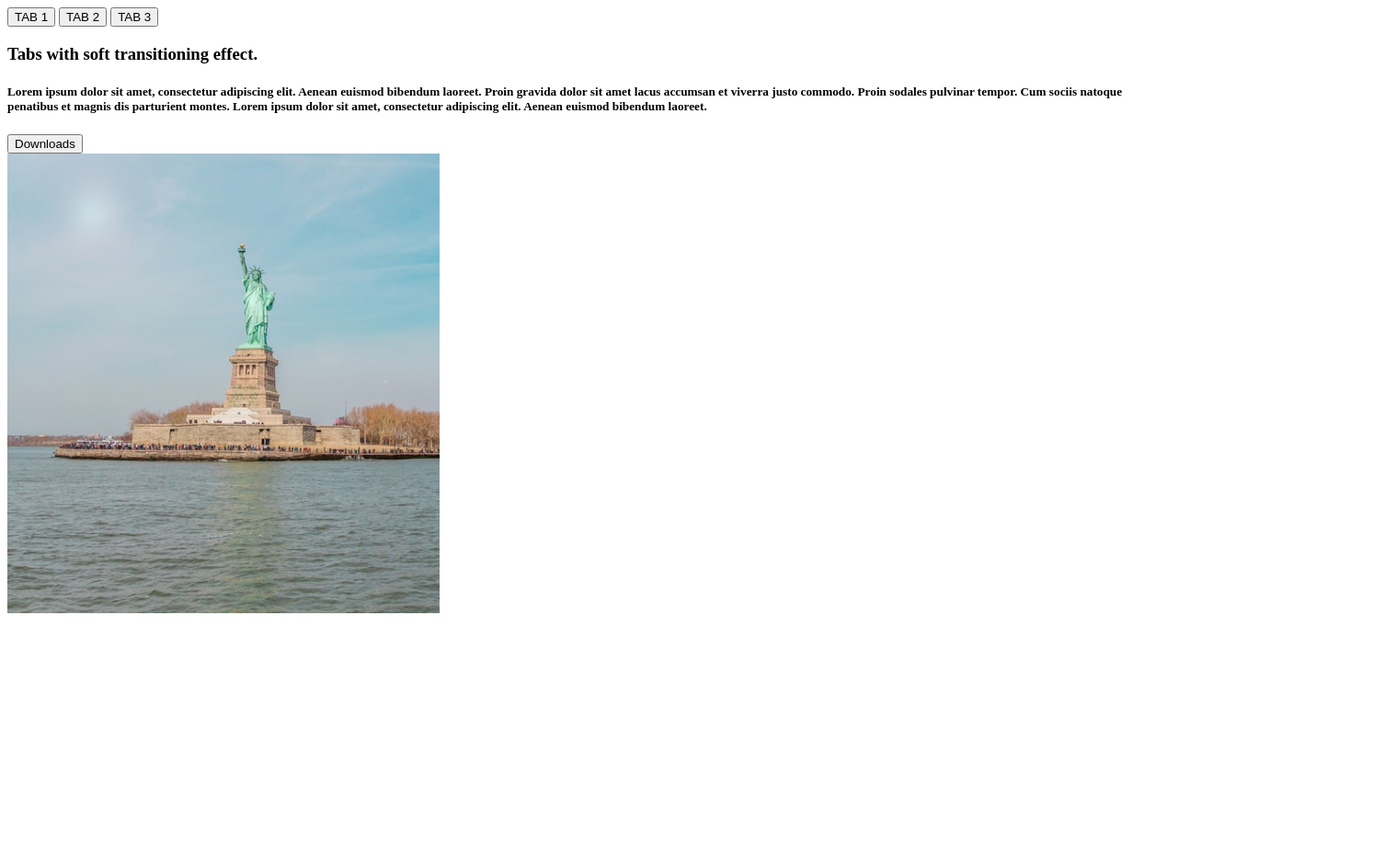
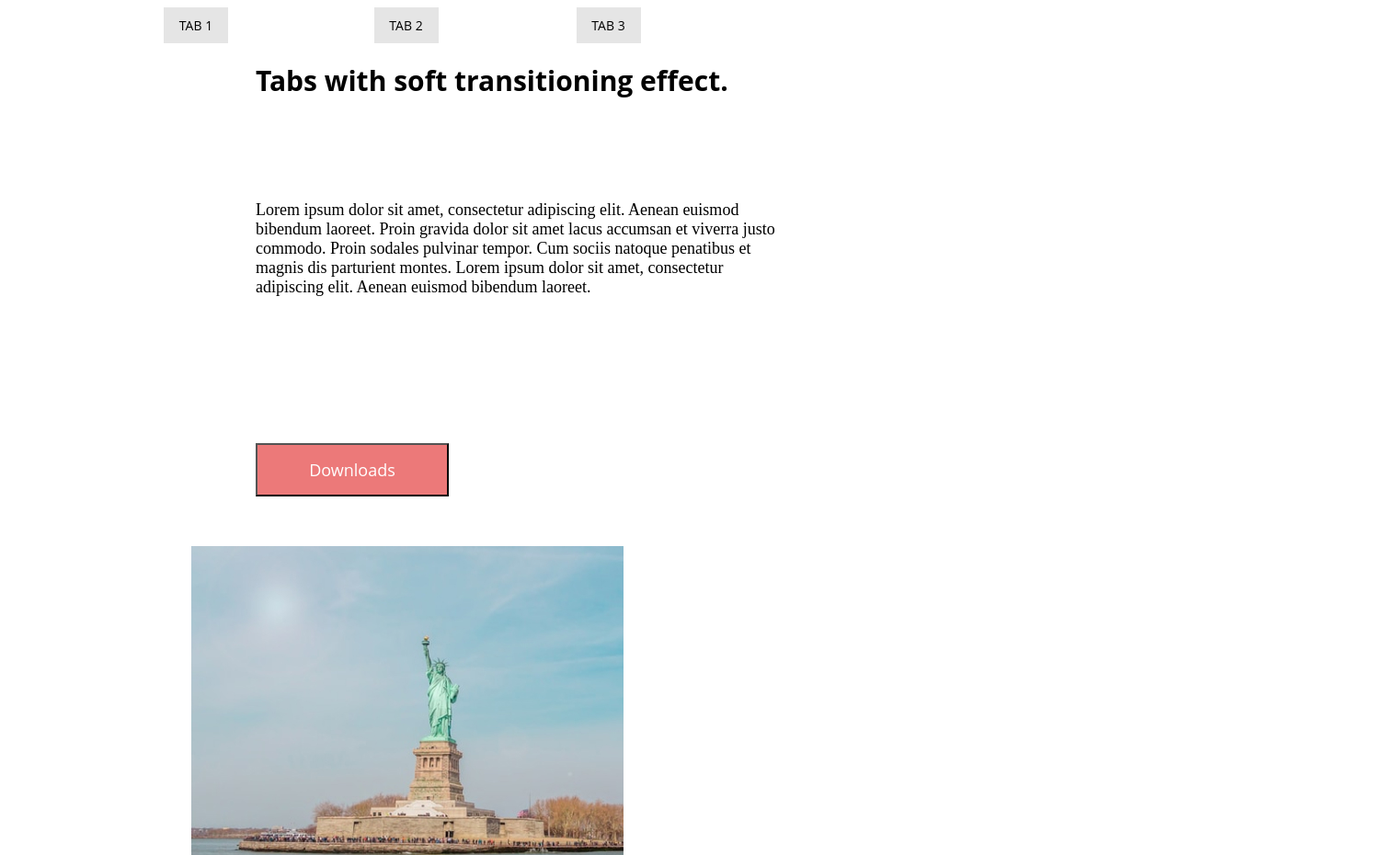
Before and after one commit to TaniaTolmach/css.homework-lessons-3, a plain HTML site: page index.html in a window 1280 px wide. Shown: the top 930 px of the page at 92% size, 1518 px wide, since content can reach past the window. Before the commit the page ends 800 px from the top, so only its background shows below. Drawn offline with Linux system fonts and the light colour scheme.

Commit message:
Initial commit

```diff
--- a/1.css
+++ b/1.css
@@ -1,37 +1,68 @@
 .content {
-    margin: auto;
+    margin: auto 170px;
     box-sizing: border-box;
     display: inline-block;
 }
 .tabs {
     display: inline-block;
-    width: 38px;
-    height: 19px;
     text-align: center;
 }
-.tablinks {
-    font-family: Open Sans
-    font-style: Regular
-    font-size: 14px
-    font-weight: 400px; regular;
-    margin: auto;
+.tablinks1 {
+    font-family: Open Sans;
+    font-style: Regular;
+    font-size: 14px;
+    font-weight: 400px;
+    margin: 0px 154.5px 10px 0px;
+    width: 70px;
+    height: 39px;
+    border: none;
+    color: black;
+    background-color: #E5E5E5;
+}
+.tablinks2 {
+    font-family: Open Sans;
+    font-style: Regular;
+    font-size: 14px;
+    font-weight: 400px;
+    margin: 0px 146px 10px 0px;
+    width: 70px;
+    height: 39px;
+    border: none;
+    color: black;
+    background-color: #E5E5E5;
+}
+.tablinks3 {
+    font-family: Open Sans;
+    font-style: Regular;
+    font-size: 14px;
+    font-weight: 400px;
+    margin: 0px 170px 10px 0px;
+    width: 70px;
+    height: 39px;
+    border: none;
+    color: black;
+    background-color: #E5E5E5;
 }
 .title {
+margin: 10px 500px 15px 100px;
  font-family: Open Sans;
  font-style: Bold;
  font-size: 30px;
  width: 570px;
  height: 124px;
+
 }
 .about {
  font-family: Raleway;
  font-style: Regular;
  font-size: 18px;
+ font-weight: 400;
  width: 570px;
  height: 210px;
- text-align: center;
+ text-align: left ;
  margin: 27px 30px 27px 100px;
- padding: 290px 670px 189px 270px;
+
+
 }
 .tabsdown {
  font-family: Open Sans;
@@ -39,9 +70,11 @@
  font-size: 18px;
  color: #fff;
  background-color: #EC7979;
+ margin: 27px 330px 54px 100px;
+ width: 210px;
+ height: 58px;
 }
 .freedom {
- width: 470px;
- height: 500px;
- padding: 139px 170px 50px 870px;
+ margin: 0px 0px 0px 30px;
+ display: inline-block;
 }
--- a/index.html
+++ b/index.html
@@ -4,15 +4,16 @@
     <meta charset="UTF-8">
     <meta http-equiv="X-UA-Compatible" content="IE=edge">
     <meta name="viewport" content="width=device-width, initial-scale=1.0">
+    <link rel="stylesheet" href="1.css" type="text/css">
     <title>Document</title>
 </head>
 <body>
     <section class="content">
         <div>
             <div class="tabs">
-                <button class="tablinks">TAB 1 </button>
-                <button class="tablinks">TAB 2 </button>
-                <button class="tablinks">TAB 3 </button>
+                <button class="tablinks1">TAB 1 </button>
+                <button class="tablinks2">TAB 2 </button>
+                <button class="tablinks3">TAB 3 </button>
             </div>
 
             <div>
```
